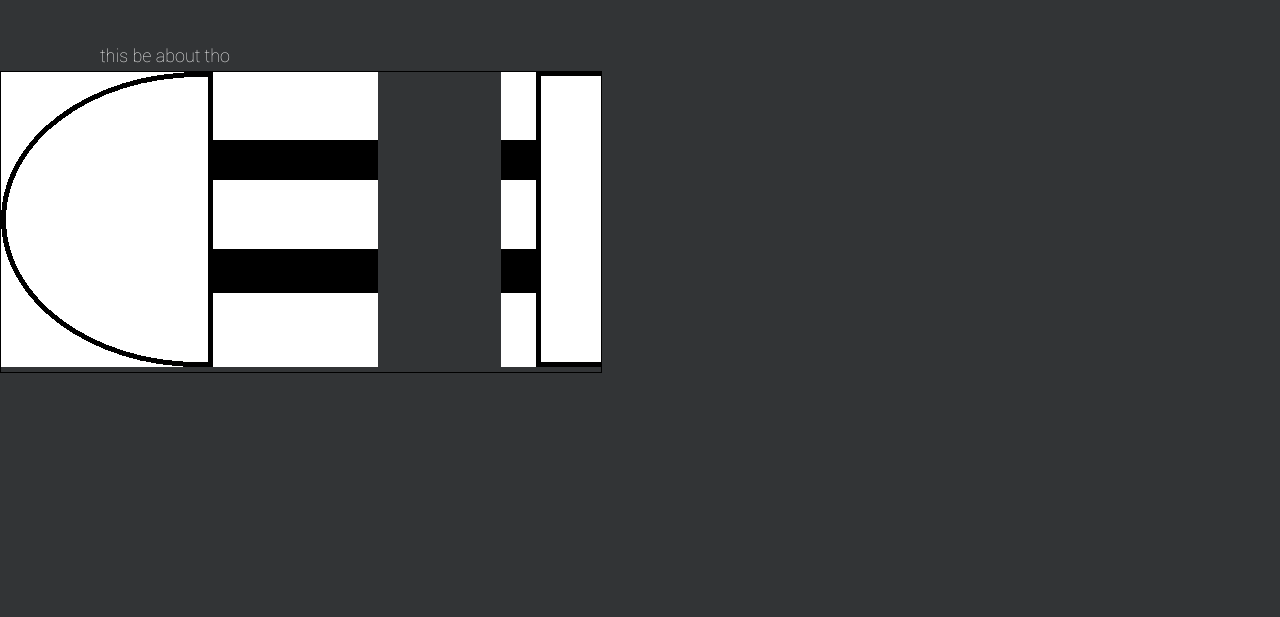
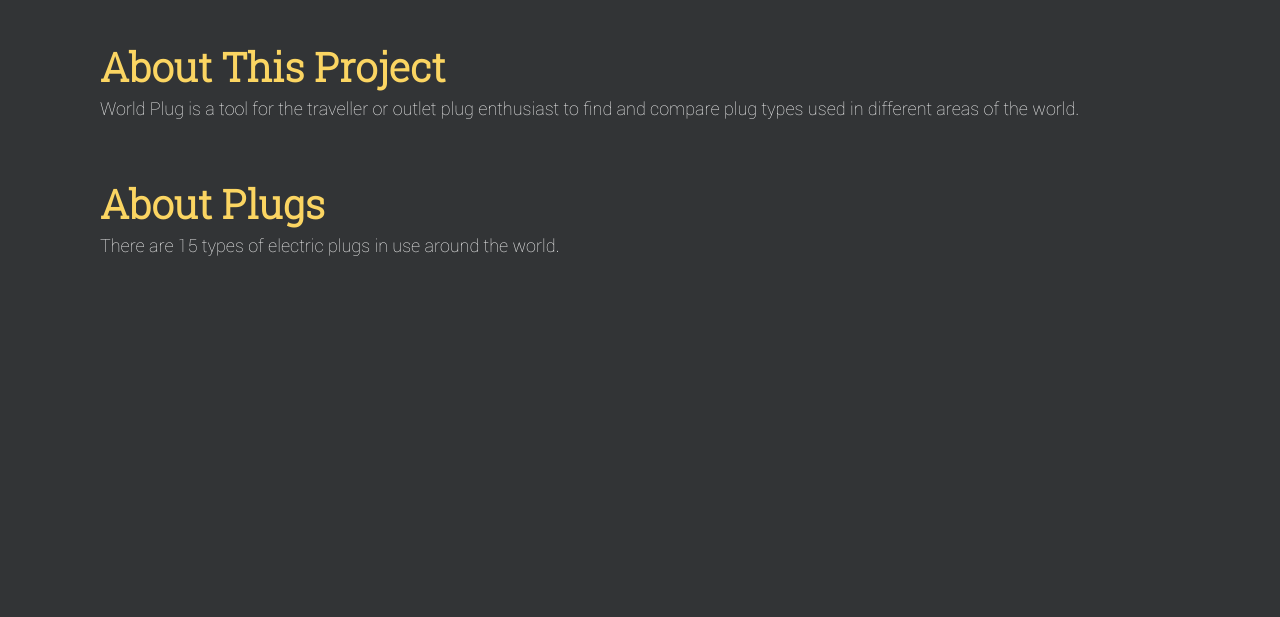
Before and after one commit to Zhaeong/Cardboard, a PHP site: page /about.php in a window 1280 px wide. Shown: the part 100-717 px from the top of the page. Run offline with PHP 8.4, Linux system fonts and the light colour scheme.

Commit message:
centred map; edited about page

```diff
--- a/about.php
+++ b/about.php
@@ -11,15 +11,17 @@
 
 <div id="actualbody" style="padding-top: 140px;">
 
-	<p>this be about tho</p>
+	<h1> About This Project </h1>
+	<p>
+		World Plug is a tool for the traveller or outlet plug enthusiast
+		to find and compare plug types used in different areas of the
+		world.
+	</p>
+	<h1> <br> About Plugs </h1>
+	<p>
+		There are 15 types of electric plugs in use around the world.
+	</p>
 
 </div>
 
- <canvas id="PlugCanvas" width="600px" height="300px" style="border:1px solid #000000;">
-</canvas>
-</body>
-
-<footer>
-    <script src="js/pluganimation.js"></script>
-</footer>
 </html>
--- a/css/mapstyle.css
+++ b/css/mapstyle.css
@@ -1,7 +1,7 @@
 
 /* MAP */
 #map {
-        height: 490px;
+        height: 500px;
         width: 100%;
         top: 100px;
        }
--- a/index.php
+++ b/index.php
@@ -34,9 +34,8 @@
         <input list="country_list" id="countryB" placeholder="Country / Territory">';
 
         echo '<datalist id="country_list">';
-            echo $dbObj->getCountryOptions();
+        echo $dbObj->getCountryOptions();
         echo '</datalist>';
-
 
         echo '     <button onclick="getPlugFacts()" id="button_compare">Compare</button> ';
         echo '
@@ -49,7 +48,6 @@
 
     <!--BODY TEXT-->
     <p> <br><br> TO-DO: <br>
-    	check font licences; <br>
         allow special characters (ô, é) in sql; <br>
         <br>
     </p>
--- a/js/mappage.js
+++ b/js/mappage.js
@@ -32,7 +32,7 @@
 var map;
 function initMap() {
     map = new google.maps.Map(document.getElementById('map'), {
-        center: {lat: 0, lng: 0},
+        center: {lat: 31.79, lng: 0.77},
         zoom: 2
     });
 
```
Also changed, not shown: contact.php (+10 -0 lines), map.php (+6 -5 lines).
